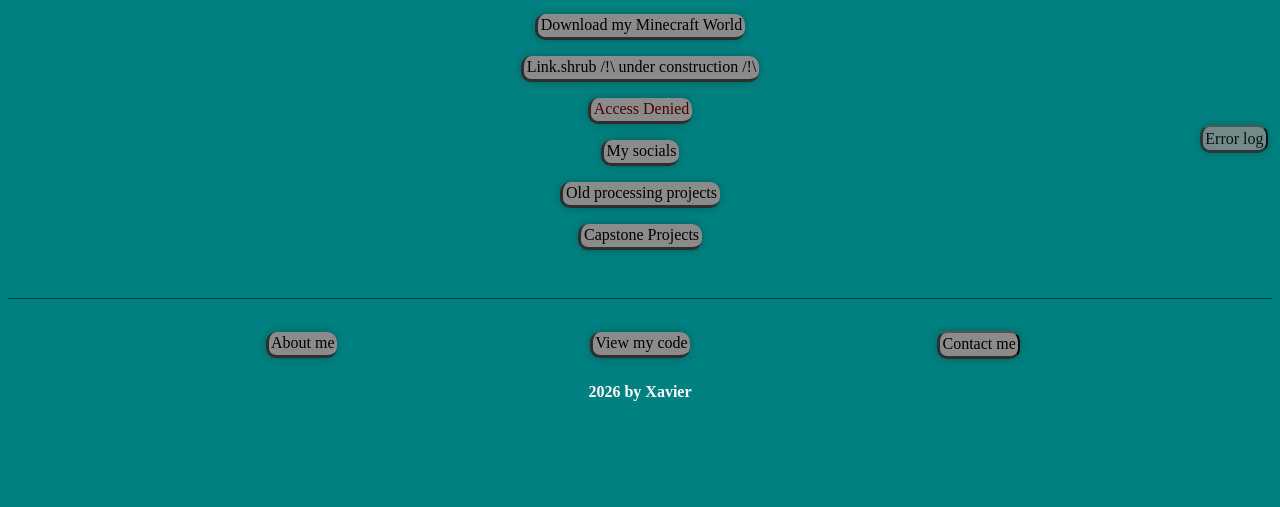
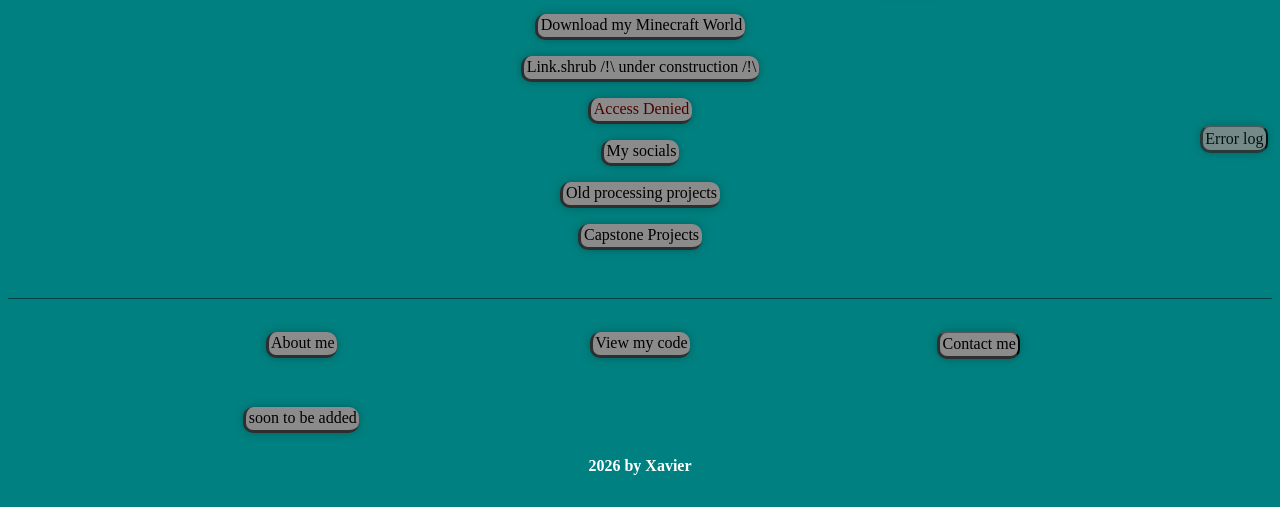
Before and after one commit to pizzalord1/Pizzalord1, a plain HTML site: page index.html in a window 1280 px wide. Shown: the part 635-1142 px from the top of the page. Before the commit the page ends 1068 px from the top, so only its background shows below. Drawn offline with Linux system fonts and the light colour scheme.

Commit message:
future link

```diff
--- a/index.html
+++ b/index.html
@@ -111,6 +111,8 @@
                 <div class="site-footer-link">
                     <button class="basicButton contact-trigger" id="contactTrigger" type="button" aria-haspopup="dialog" aria-controls="contactDialog" aria-expanded="false">Contact me</button>
                 </div>
+                <div class="site-footer-link">
+                    <a class="basicButton" href="#">soon to be added</a>
             </nav>
             <p class="site-footer-credit"><b>2026 by Xavier</b></p>
         </div>
```
